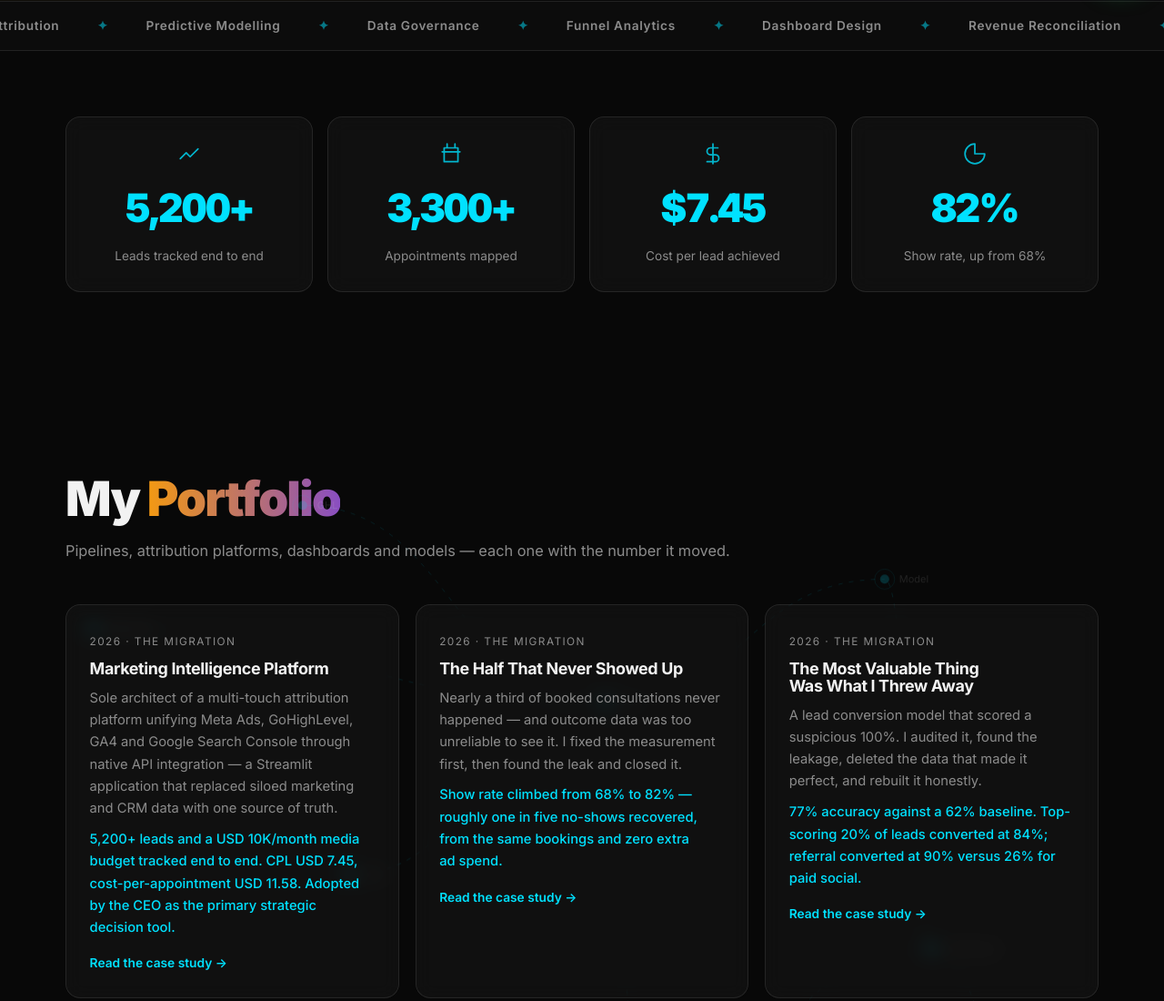
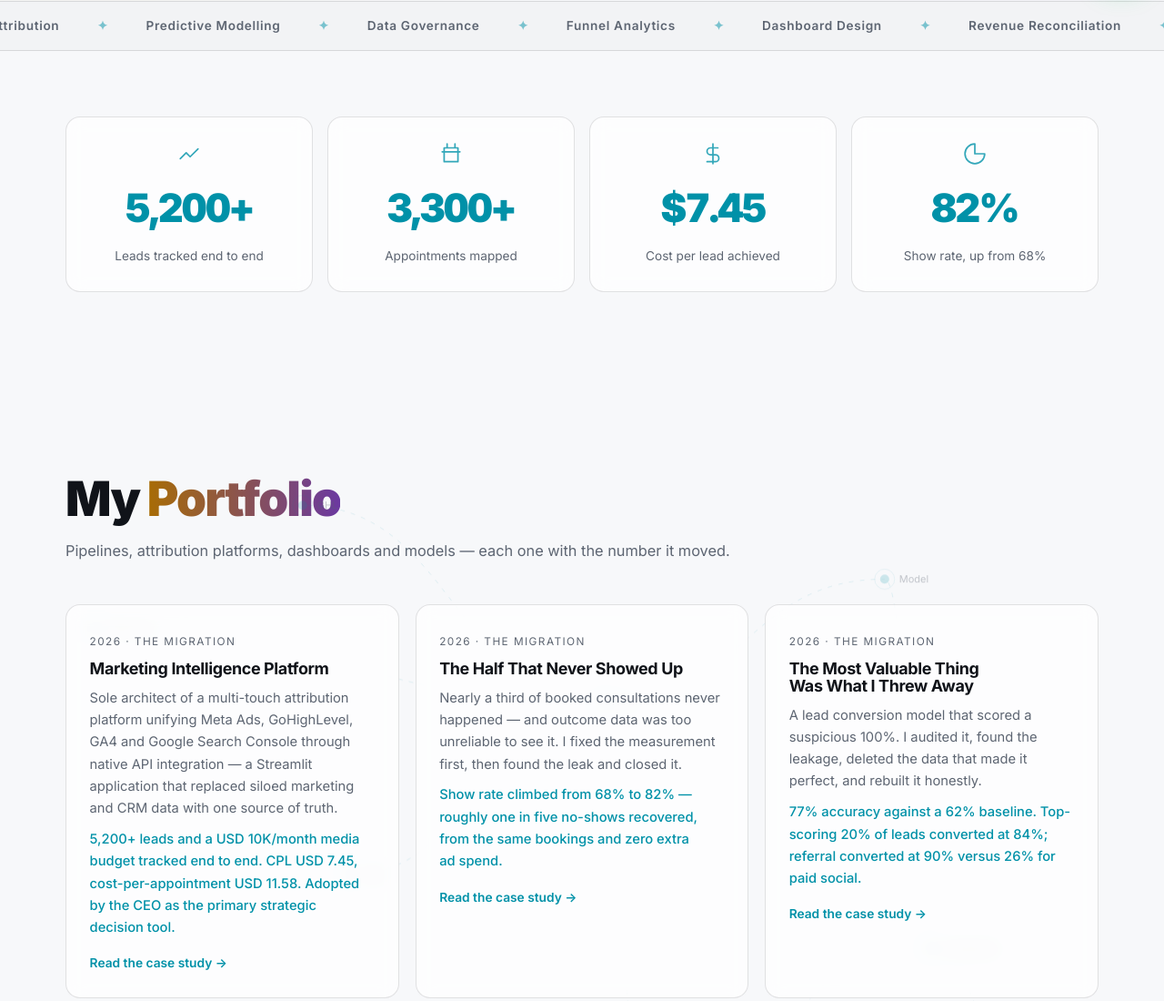
Before and after one commit to HafsaAnalyst/hafsasaleh.tech, an Astro site: page / in a window 1280 px wide. Shown: the part 800-1900 px from the top of the page at 91% size. Built offline with nearby package versions, Linux system fonts and the light colour scheme; Astro itself is replaced by a stand-in of ours.

Commit message:
Add light/dark theme toggle with no-flash restore

```diff
--- a/src/components/Header.astro
+++ b/src/components/Header.astro
@@ -15,12 +15,54 @@ const isCurrent = (href: string) =>
           {item.label}
         </a>
       ))}
+
+      <button id="theme-toggle" class="theme-btn" type="button" aria-label="Switch theme" title="Switch theme">
+        <svg class="i-sun" viewBox="0 0 24 24" width="17" height="17" aria-hidden="true">
+          <circle cx="12" cy="12" r="4.2" fill="currentColor" />
+          <g stroke="currentColor" stroke-width="1.8" stroke-linecap="round">
+            <path d="M12 2.4v2.2M12 19.4v2.2M2.4 12h2.2M19.4 12h2.2M5.2 5.2l1.6 1.6M17.2 17.2l1.6 1.6M18.8 5.2l-1.6 1.6M6.8 17.2l-1.6 1.6" />
+          </g>
+        </svg>
+        <svg class="i-moon" viewBox="0 0 24 24" width="17" height="17" aria-hidden="true">
+          <path d="M20 14.5A8.2 8.2 0 019.6 4a8.5 8.5 0 102.9 16.5A8.2 8.2 0 0120 14.5z" fill="currentColor" />
+        </svg>
+      </button>
+
       <a class="hire" href="/contact/">HIRE ME</a>
     </nav>
   </div>
 </header>
 
 <style>
+  .theme-btn {
+    display: inline-grid;
+    place-items: center;
+    width: 2.1rem;
+    height: 2.1rem;
+    margin-left: .35rem;
+    padding: 0;
+    cursor: pointer;
+    color: var(--muted);
+    background: transparent;
+    border: 1px solid var(--line);
+    border-radius: 999px;
+    transition: color .15s, border-color .15s, background .15s;
+  }
+  .theme-btn:hover { color: var(--accent); border-color: var(--accent); background: var(--surface-2); }
+  .theme-btn svg { grid-area: 1 / 1; }
+
+  /* Show the icon for the theme you'd switch TO, so the control reads as an action */
+  .i-sun { display: none; }
+  .i-moon { display: block; }
+  @media (prefers-color-scheme: dark) {
+    :root:not([data-theme="light"]) .i-sun { display: block; }
+    :root:not([data-theme="light"]) .i-moon { display: none; }
+  }
+  :root[data-theme="dark"] .i-sun { display: block; }
+  :root[data-theme="dark"] .i-moon { display: none; }
+  :root[data-theme="light"] .i-sun { display: none; }
+  :root[data-theme="light"] .i-moon { display: block; }
+
   .hire {
     background: var(--accent);
     color: var(--paper) !important;
@@ -35,3 +77,17 @@ const isCurrent = (href: string) =>
   }
   .hire:hover { transform: translateY(-1px); filter: brightness(1.1); background: var(--accent) !important; }
 </style>
+
+<script>
+  const btn = document.getElementById('theme-toggle');
+  btn?.addEventListener('click', () => {
+    const root = document.documentElement;
+    // Whatever is on screen right now — whether it came from a stamp or the OS
+    const showing =
+      root.dataset.theme ??
+      (matchMedia('(prefers-color-scheme: dark)').matches ? 'dark' : 'light');
+    const next = showing === 'dark' ? 'light' : 'dark';
+    root.dataset.theme = next;
+    try { localStorage.setItem('theme', next); } catch (e) {}
+  });
+</script>
--- a/src/components/ProjectCover.astro
+++ b/src/components/ProjectCover.astro
@@ -220,13 +220,12 @@ const id = variant;
 
 <style>
   .cover {
-    /* dark-only, matching the site's single visual world */
-    --cover-a: #0e1a24;
-    --cover-b: #121420;
-    --cover-line: #364450;
-    --cover-mute: #414d59;
-    --cover-ink: #eceef2;
-    --cover-accent: #00e1ff;
+    --cover-a: #e7f4f6;
+    --cover-b: #f3f5f8;
+    --cover-line: #b6c3c9;
+    --cover-mute: #c5ced4;
+    --cover-ink: #101319;
+    --cover-accent: #0091a8;
     --cover-good: #0ca30c;
     --cover-warn: #fab219;
     --cover-crit: #d03b3b;
@@ -239,4 +238,23 @@ const id = variant;
   }
   .cover svg { display: block; width: 100%; height: auto; }
 
+  @media (prefers-color-scheme: dark) {
+    :root:not([data-theme="light"]) .cover {
+    --cover-a: #0e1a24;
+    --cover-b: #121420;
+    --cover-line: #364450;
+    --cover-mute: #414d59;
+    --cover-ink: #eceef2;
+    --cover-accent: #00e1ff;
+    }
+  }
+  :root[data-theme="dark"] .cover {
+    --cover-a: #0e1a24;
+    --cover-b: #121420;
+    --cover-line: #364450;
+    --cover-mute: #414d59;
+    --cover-ink: #eceef2;
+    --cover-accent: #00e1ff;
+  }
+
 </style>
--- a/src/layouts/BaseLayout.astro
+++ b/src/layouts/BaseLayout.astro
@@ -39,6 +39,15 @@ const personSchema = {
   <head>
     <meta charset="utf-8" />
     <meta name="viewport" content="width=device-width, initial-scale=1" />
+
+    {/* Runs before first paint so a saved choice never flashes the wrong theme.
+        No saved choice means no stamp, which lets the OS preference apply. */}
+    <script is:inline>
+      try {
+        var t = localStorage.getItem('theme');
+        if (t === 'dark' || t === 'light') document.documentElement.dataset.theme = t;
+      } catch (e) {}
+    </script>
     <title>{pageTitle}</title>
     <meta name="description" content={description} />
     <link rel="canonical" href={canonical} />
--- a/src/pages/index.astro
+++ b/src/pages/index.astro
@@ -308,32 +308,70 @@ const fmt = (d: Date) => d.toLocaleDateString('en-AU', { year: 'numeric', month:
 </BaseLayout>
 
 <style is:global>
-  /* ===== the cinematic home page overrides the shared shell ===== */
+  /* ===== cinematic home page — themed through tokens, both modes ===== */
   :root {
+    --bg: #f7f8fa;
+    --fg: #101319;
+    --mut: #5d6572;
+    --cy: #0091a8;
+    --og: #a86c05;
+    --pu: #6b39a0;
+    --glass: rgba(255, 255, 255, .72);
+    --hair: rgba(16, 19, 25, .12);
+    --smoke-1: rgba(0, 145, 168, .16);
+    --smoke-2: rgba(107, 57, 160, .14);
+    --smoke-3: rgba(168, 108, 5, .08);
+    --shape: rgba(16, 19, 25, .12);
+    --btn-ink: #ffffff;
+  }
+  @media (prefers-color-scheme: dark) {
+    :root:not([data-theme="light"]) {
     --bg: #080808;
     --fg: #f2f2f2;
     --mut: #8c8c8c;
     --cy: #00e1ff;
     --og: #f39912;
-    --pu: #894ec1;
+    --pu: #a06fd8;
     --glass: rgba(255, 255, 255, .035);
     --hair: rgba(255, 255, 255, .09);
+    --smoke-1: rgba(0, 225, 255, .17);
+    --smoke-2: rgba(160, 111, 216, .20);
+    --smoke-3: rgba(243, 153, 18, .09);
+    --shape: rgba(255, 255, 255, .10);
+    --btn-ink: #04121a;
+    }
   }
+  :root[data-theme="dark"] {
+    --bg: #080808;
+    --fg: #f2f2f2;
+    --mut: #8c8c8c;
+    --cy: #00e1ff;
+    --og: #f39912;
+    --pu: #a06fd8;
+    --glass: rgba(255, 255, 255, .035);
+    --hair: rgba(255, 255, 255, .09);
+    --smoke-1: rgba(0, 225, 255, .17);
+    --smoke-2: rgba(160, 111, 216, .20);
+    --smoke-3: rgba(243, 153, 18, .09);
+    --shape: rgba(255, 255, 255, .10);
+    --btn-ink: #04121a;
+  }
+
   body {
-    background: var(--bg) !important;
-    color: var(--fg) !important;
-    font-family: 'Inter', system-ui, -apple-system, 'Segoe UI', sans-serif !important;
+    background: var(--bg);
+    color: var(--fg);
+    font-family: 'Inter', system-ui, -apple-system, 'Segoe UI', sans-serif;
   }
   .site-header {
-    background: rgba(8, 8, 8, .72) !important;
-    border-bottom: 1px solid var(--hair) !important;
+    background: color-mix(in srgb, var(--bg) 80%, transparent);
+    border-bottom: 1px solid var(--hair);
   }
-  .site-header .brand { color: var(--fg) !important; font-family: 'Inter', sans-serif !important; font-weight: 800 !important; }
-  .site-header .brand span { color: var(--cy) !important; }
-  .nav a { color: var(--mut) !important; font-weight: 500; }
-  .nav a:hover, .nav a[aria-current='page'] { color: var(--fg) !important; background: rgba(255,255,255,.06) !important; }
-  .site-footer { border-top: 1px solid var(--hair) !important; color: var(--mut) !important; background: var(--bg); }
-  .site-footer a:hover { color: var(--cy) !important; }
+  .site-header .brand { color: var(--fg); font-weight: 800; }
+  .site-header .brand span { color: var(--cy); }
+  .nav a { color: var(--mut); font-weight: 500; }
+  .nav a:hover, .nav a[aria-current='page'] { color: var(--fg); }
+  .site-footer { border-top: 1px solid var(--hair); color: var(--mut); background: var(--bg); }
+  .site-footer a:hover { color: var(--cy); }
   main { overflow-x: clip; }
 </style>
 
@@ -354,7 +392,7 @@ const fmt = (d: Date) => d.toLocaleDateString('en-AU', { year: 'numeric', month:
   .wa {
     position: fixed; right: 1.25rem; bottom: 1.25rem; z-index: 900;
     width: 54px; height: 54px; border-radius: 50%; display: grid; place-items: center;
-    background: #25d366; color: #06280f; box-shadow: 0 8px 30px rgba(37, 211, 102, .38);
+    background: #25d366; color: #04220c; box-shadow: 0 8px 30px rgba(37, 211, 102, .38);
     transition: transform .18s;
   }
   .wa:hover { transform: scale(1.07); }
@@ -387,7 +425,7 @@ const fmt = (d: Date) => d.toLocaleDateString('en-AU', { year: 'numeric', month:
     border: 1px solid transparent; transition: transform .16s, box-shadow .2s, background .2s;
   }
   .btn:hover { transform: translateY(-2px); }
-  .btn.primary { background: var(--cy); color: #04121a; box-shadow: 0 8px 30px -10px rgba(0, 225, 255, .8); }
+  .btn.primary { background: var(--cy); color: var(--btn-ink); box-shadow: 0 8px 30px -10px rgba(0, 225, 255, .8); }
   .btn.ghost { border-color: var(--hair); color: var(--fg); }
   .btn.ghost:hover { border-color: var(--cy); color: var(--cy); }
   .cta { display: flex; gap: .8rem; flex-wrap: wrap; }
@@ -401,14 +439,14 @@ const fmt = (d: Date) => d.toLocaleDateString('en-AU', { year: 'numeric', month:
   .smoke {
     position: absolute; inset: -20%;
     background:
-      radial-gradient(48% 40% at 50% 42%, rgba(0, 225, 255, .17), transparent 70%),
-      radial-gradient(38% 34% at 76% 66%, rgba(137, 78, 193, .20), transparent 72%),
-      radial-gradient(42% 36% at 20% 70%, rgba(243, 153, 18, .09), transparent 72%),
-      #080808;
+      radial-gradient(48% 40% at 50% 42%, var(--smoke-1), transparent 70%),
+      radial-gradient(38% 34% at 76% 66%, var(--smoke-2), transparent 72%),
+      radial-gradient(42% 36% at 20% 70%, var(--smoke-3), transparent 72%),
+      var(--bg);
     filter: blur(28px);
   }
   .hero-in { position: relative; padding-block: 6rem 4rem; }
-  .shape { position: absolute; border: 1px solid rgba(255,255,255,.10); pointer-events: none; }
+  .shape { position: absolute; border: 1px solid var(--shape); pointer-events: none; }
   .diamond { width: 190px; height: 190px; left: 2%; top: 22%; transform: rotate(45deg); animation: float 13s ease-in-out infinite; }
   .ring { width: 240px; height: 240px; right: 4%; bottom: 14%; border-radius: 50%; animation: float 17s ease-in-out infinite reverse; }
   @keyframes float { 0%,100% { transform: translateY(0) rotate(45deg); } 50% { transform: translateY(-26px) rotate(45deg); } }
@@ -431,7 +469,7 @@ const fmt = (d: Date) => d.toLocaleDateString('en-AU', { year: 'numeric', month:
   @keyframes bob { 0%,100% { transform: translateY(0); } 50% { transform: translateY(7px); } }
 
   /* ---------- marquee ---------- */
-  .marquee { overflow: hidden; border-block: 1px solid var(--hair); padding-block: .95rem; background: rgba(255,255,255,.015); }
+  .marquee { overflow: hidden; border-block: 1px solid var(--hair); padding-block: .95rem; background: color-mix(in srgb, var(--fg) 2%, transparent); }
   .mq-track { display: flex; gap: 2.6rem; width: max-content; animation: mq 42s linear infinite; }
   .mq-item { color: var(--mut); font-size: .85rem; font-weight: 600; letter-spacing: .05em; white-space: nowrap; }
   .mq-item::after { content: '✦'; color: var(--cy); margin-left: 2.6rem; opacity: .5; }
@@ -476,7 +514,7 @@ const fmt = (d: Date) => d.toLocaleDateString('en-AU', { year: 'numeric', month:
   .tl-item.left .tl-dot { right: -6.5px; }
   .tl-item.right .tl-dot { left: -6.5px; }
   .tl-card { padding: 1.5rem; }
-  .tl-n { font-size: 1.9rem; font-weight: 900; color: rgba(255,255,255,.13); letter-spacing: -.05em; }
+  .tl-n { font-size: 1.9rem; font-weight: 900; color: color-mix(in srgb, var(--fg) 16%, transparent); letter-spacing: -.05em; }
   .tl-card h3 { margin-top: -.4rem; }
   .tl-card p { color: var(--mut); font-size: .9rem; margin-top: .5rem; }
 
@@ -647,7 +685,8 @@ const fmt = (d: Date) => d.toLocaleDateString('en-AU', { year: 'numeric', month:
       ctx.clearRect(0, 0, r.width, r.height);
       const P = (n: {x:number;y:number}) => ({ x: n.x * r.width, y: n.y * r.height });
       ctx.lineWidth = 1;
-      ctx.strokeStyle = 'rgba(0,225,255,.30)';
+      const CY = getComputedStyle(document.documentElement).getPropertyValue('--cy').trim() || '#00e1ff';
+      ctx.strokeStyle = CY; ctx.globalAlpha = .30;
       ctx.setLineDash([5, 7]); ctx.lineDashOffset = -dash;
       EDGES.forEach(([a, b]) => {
         const p = P(NODES[a]), q = P(NODES[b]);
@@ -655,15 +694,16 @@ const fmt = (d: Date) => d.toLocaleDateString('en-AU', { year: 'numeric', month:
         ctx.bezierCurveTo((p.x + q.x) / 2, p.y, (p.x + q.x) / 2, q.y, q.x, q.y);
         ctx.stroke();
       });
+      ctx.globalAlpha = 1;
       ctx.setLineDash([]);
       ctx.font = '11px Inter, sans-serif';
       NODES.forEach((n) => {
         const p = P(n);
         ctx.beginPath(); ctx.arc(p.x, p.y, 5, 0, Math.PI * 2);
-        ctx.fillStyle = 'rgba(0,225,255,.5)'; ctx.fill();
+        ctx.fillStyle = CY; ctx.globalAlpha = .5; ctx.fill(); ctx.globalAlpha = 1;
         ctx.beginPath(); ctx.arc(p.x, p.y, 11, 0, Math.PI * 2);
-        ctx.strokeStyle = 'rgba(0,225,255,.22)'; ctx.stroke();
-        ctx.fillStyle = 'rgba(255,255,255,.30)';
+        ctx.strokeStyle = CY; ctx.globalAlpha = .22; ctx.stroke(); ctx.globalAlpha = 1;
+        ctx.fillStyle = getComputedStyle(document.documentElement).getPropertyValue('--mut').trim() || '#8c8c8c';
         ctx.fillText(n.l, p.x + 16, p.y + 4);
       });
       dash = (dash + 0.35) % 12;
--- a/src/styles/charts.css
+++ b/src/styles/charts.css
@@ -8,30 +8,24 @@
    --------------------------------------------------------------------------- */
 
 .viz {
-  --viz-surface: #171a20;
-  --viz-plane: #1d2128;
-  --viz-grid: #2a2f38;
-  --viz-axis: #383e48;
-  --viz-ink: #eceef2;
-  --viz-ink-2: #c3c8d1;
-  --viz-muted: #8b929d;
-
-  --s1: #3987e5;
-  --s2: #d95926;
-  --s3: #199e70;
-  --s4: #c98500;
-
-  --viz-before: #4d545e;
-  --viz-brand: #4fd1c0;
-
-  /* Dark ordinal ramp — selected for the dark surface, not an inverted flip.
-     Validated: monotone, adjacent ΔL ≥ 0.06, dark end 2.15:1 vs surface. */
-  --o1: #184f95;
-  --o2: #256abf;
-  --o3: #3987e5;
-  --o4: #6da7ec;
-  --o5: #9ec5f4;
-
+  --viz-surface: #ffffff;
+  --viz-plane: #f1f3f6;
+  --viz-grid: #e5e8ee;
+  --viz-axis: #d2d7e0;
+  --viz-ink: #101319;
+  --viz-ink-2: #3c4250;
+  --viz-muted: #5d6572;
+  --s1: #2a78d6;
+  --s2: #eb6834;
+  --s3: #1baf7a;
+  --s4: #eda100;
+  --viz-before: #b9bec6;
+  --viz-brand: #0091a8;
+  --o1: #86b6ef;
+  --o2: #5598e7;
+  --o3: #2a78d6;
+  --o4: #1c5cab;
+  --o5: #104281;
   /* Status — reserved, fixed across themes, always paired with a label */
   --st-good: #0ca30c;
   --st-warn: #fab219;
@@ -40,6 +34,49 @@
   font-variant-numeric: tabular-nums;
 }
 
+@media (prefers-color-scheme: dark) {
+  :root:not([data-theme="light"]) .viz {
+  --viz-surface: #171a20;
+  --viz-plane: #1d2128;
+  --viz-grid: #2a2f38;
+  --viz-axis: #383e48;
+  --viz-ink: #eceef2;
+  --viz-ink-2: #c3c8d1;
+  --viz-muted: #8b929d;
+  --s1: #3987e5;
+  --s2: #d95926;
+  --s3: #199e70;
+  --s4: #c98500;
+  --viz-before: #4d545e;
+  --viz-brand: #4fd1c0;
+  --o1: #184f95;
+  --o2: #256abf;
+  --o3: #3987e5;
+  --o4: #6da7ec;
+  --o5: #9ec5f4;
+  }
+}
+
+:root[data-theme="dark"] .viz {
+  --viz-surface: #171a20;
+  --viz-plane: #1d2128;
+  --viz-grid: #2a2f38;
+  --viz-axis: #383e48;
+  --viz-ink: #eceef2;
+  --viz-ink-2: #c3c8d1;
+  --viz-muted: #8b929d;
+  --s1: #3987e5;
+  --s2: #d95926;
+  --s3: #199e70;
+  --s4: #c98500;
+  --viz-before: #4d545e;
+  --viz-brand: #4fd1c0;
+  --o1: #184f95;
+  --o2: #256abf;
+  --o3: #3987e5;
+  --o4: #6da7ec;
+  --o5: #9ec5f4;
+}
 
 /* ---------- Figure shell ---------- */
 .figure {
--- a/src/styles/global.css
+++ b/src/styles/global.css
@@ -1,7 +1,32 @@
 /* ---------- Design tokens ---------- */
-/* Single dark palette — the site commits to one visual world, so there is no
-   light variant. Every colour is declared here and used through the token. */
+/* Three theme states: bare :root is light; the media query covers an OS set to
+   dark (unless the viewer explicitly chose light); the [data-theme] scopes let
+   the header toggle win in both directions. Components only ever read tokens. */
 :root {
+  --paper:      #f7f8fa;
+  --surface:    #ffffff;
+  --surface-2:  #eef0f4;
+  --ink:        #101319;
+  --ink-2:      #3c4250;
+  --muted:      #5d6572;
+  --line:       rgba(16, 19, 25, .12);
+  --accent:     #0091a8;
+  --accent-2:   #00707f;
+  --accent-tint:rgba(0, 145, 168, .10);
+  --purple:     #6b39a0;
+  --gold:       #a86c05;
+  --shadow:     0 1px 2px rgba(16,19,25,.05), 0 18px 45px -24px rgba(16,19,25,.28);
+
+  --font-body: 'Inter', ui-sans-serif, system-ui, -apple-system, 'Segoe UI', sans-serif;
+  --font-display: 'Inter', ui-sans-serif, system-ui, -apple-system, sans-serif;
+  --font-mono: 'JetBrains Mono', ui-monospace, 'SF Mono', Menlo, monospace;
+
+  --w: 68rem;
+  --w-prose: 44rem;
+}
+
+@media (prefers-color-scheme: dark) {
+  :root:not([data-theme="light"]) {
   --paper:      #080808;
   --surface:    #101014;
   --surface-2:  #17171c;
@@ -12,22 +37,32 @@
   --accent:     #00e1ff;
   --accent-2:   #7defff;
   --accent-tint:rgba(0, 225, 255, .12);
-  --purple:     #894ec1;
+  --purple:     #a06fd8;
   --gold:       #f39912;
   --shadow:     0 1px 2px rgba(0,0,0,.5), 0 18px 50px -24px rgba(0,225,255,.4);
+  }
+}
 
-  --font-body: 'Inter', ui-sans-serif, system-ui, -apple-system, 'Segoe UI', sans-serif;
-  --font-display: 'Inter', ui-sans-serif, system-ui, -apple-system, sans-serif;
-  --font-mono: 'JetBrains Mono', ui-monospace, 'SF Mono', Menlo, monospace;
-
-  --w: 68rem;
-  --w-prose: 44rem;
+:root[data-theme="dark"] {
+  --paper:      #080808;
+  --surface:    #101014;
+  --surface-2:  #17171c;
+  --ink:        #f2f2f2;
+  --ink-2:      #c6c6c6;
+  --muted:      #8c8c8c;
+  --line:       rgba(255, 255, 255, .10);
+  --accent:     #00e1ff;
+  --accent-2:   #7defff;
+  --accent-tint:rgba(0, 225, 255, .12);
+  --purple:     #a06fd8;
+  --gold:       #f39912;
+  --shadow:     0 1px 2px rgba(0,0,0,.5), 0 18px 50px -24px rgba(0,225,255,.4);
 }
 
 /* ---------- Reset ---------- */
 *, *::before, *::after { box-sizing: border-box; }
 * { margin: 0; }
-html { scroll-behavior: smooth; -webkit-text-size-adjust: 100%; }
+html { color-scheme: light dark; scroll-behavior: smooth; -webkit-text-size-adjust: 100%; }
 
 body {
   font-family: var(--font-body);
```
